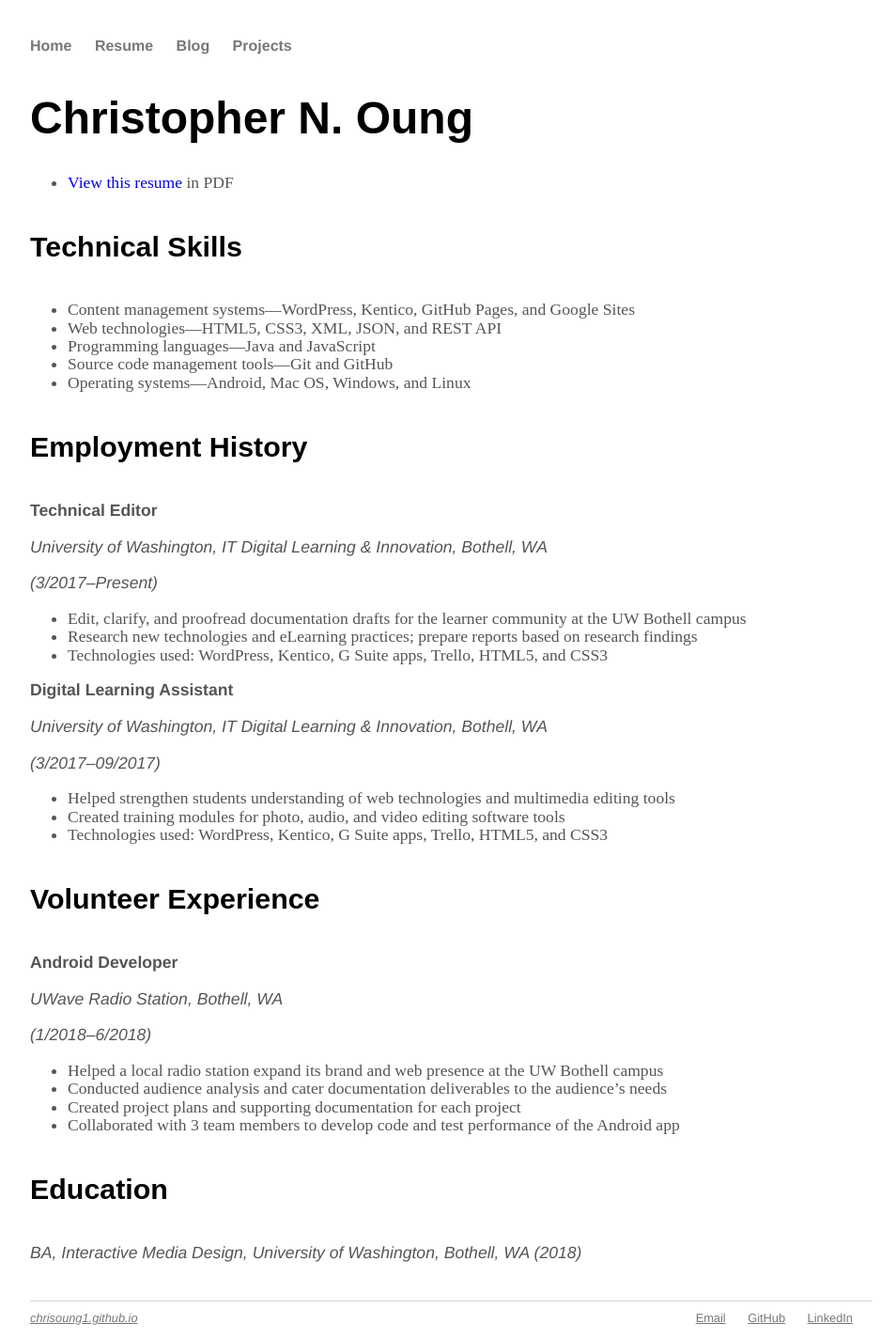
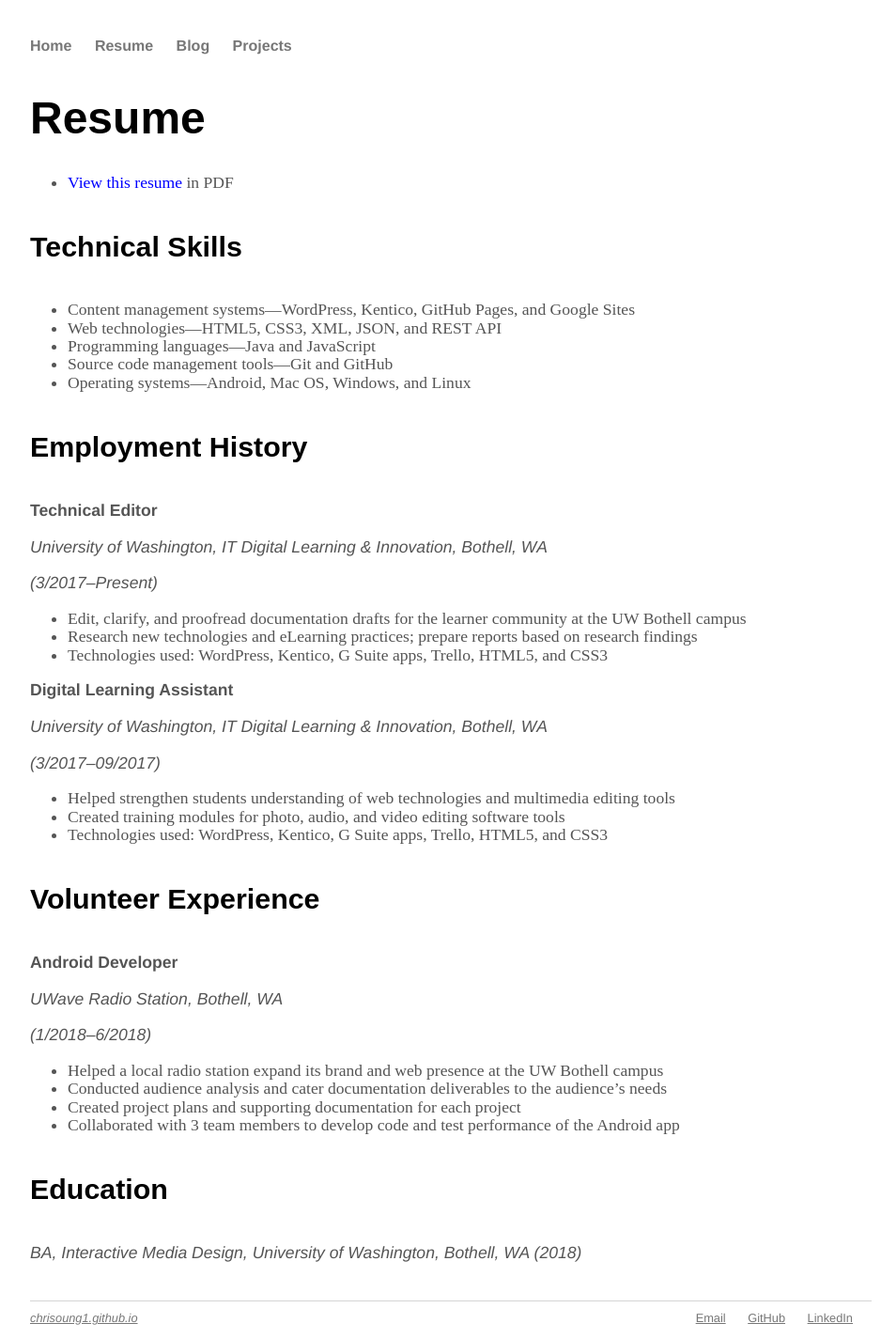
Before and after one commit to chriso23/chriso23.github.io, a Jekyll site: the page built from resume/index.md, in a window 1280 px wide. Shown: the whole page at 94% size, without its empty margins (160-1098 px from the left). Built offline with Jekyll 4.4.1, drawn with Linux system fonts in a browser that asks for light colours.

Commit message:
Update index.md

```diff
--- a/resume/index.md
+++ b/resume/index.md
@@ -3,7 +3,7 @@ layout: default
 title: Resume | Chris Oung
 ---
 
-# Christopher N. Oung
+# Resume
 
 - [View this resume](https://drive.google.com/file/d/11KD4QkKtaVGDSB9OjL0bex2N55PkBEYn/view?usp=sharing) in PDF
 
```
